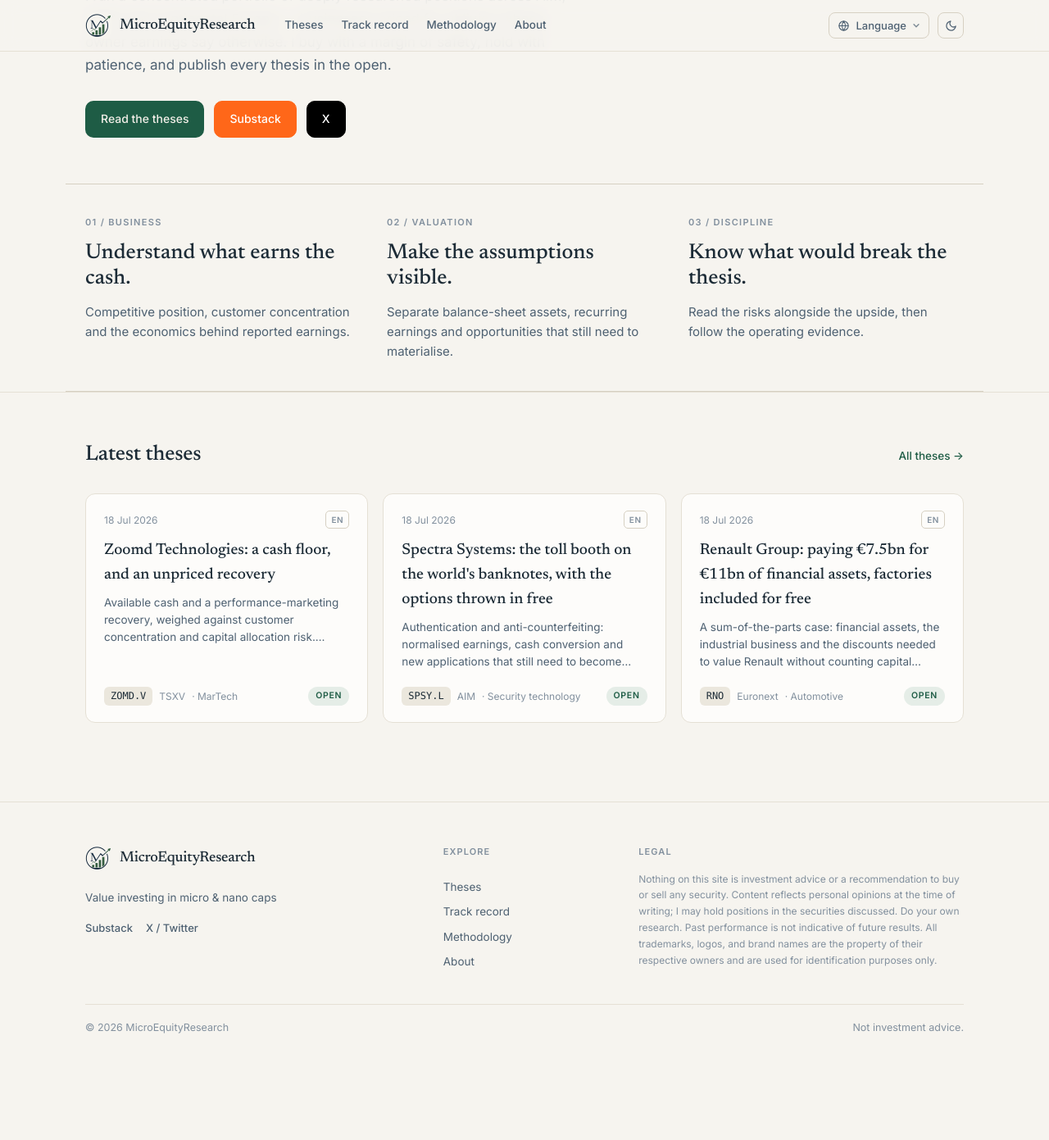
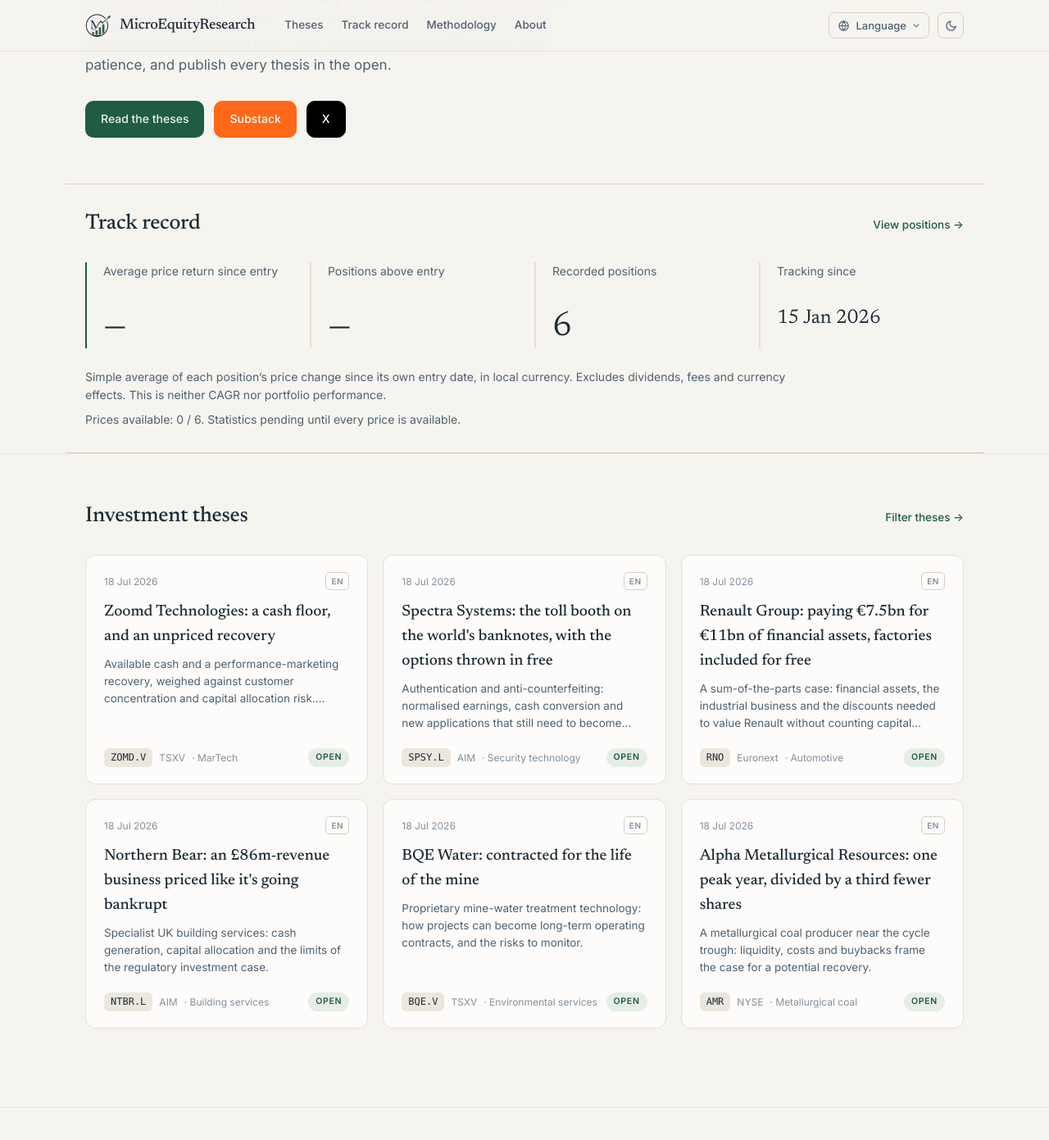
Before and after one commit to trackcmg/micro_cap_invest, a Jekyll site: the page built from index.html, in a window 1280 px wide and 1400 px high, scrolled down 338 px. Shown: the top 1391 px of the window at 82% size. Built offline with Jekyll 4.4.1, drawn with Linux system fonts in a browser that asks for light colours; before the commit the page ends 1628 px from its top, so only the background shows below that; some of the changed lines change nothing that is shown.

Commit message:
Show all homepage theses and add track record statistics

```diff
--- /dev/null
+++ b/_includes/home-stats.html
@@ -0,0 +1,20 @@
+{% assign records = site.data.track_record | sort: 'date' %}
+{% assign first_record = records | first %}
+<section class="home-stats container" aria-labelledby="home-stats-title">
+  <div class="section-head">
+    <h2 class="section-title" id="home-stats-title">Track record</h2>
+    <a class="section-link" href="{{ '/track-record/' | relative_url }}"><span class="lang-es">Ver posiciones →</span><span class="lang-en">View positions →</span></a>
+  </div>
+  <dl class="home-stats-grid">
+    <div><dt><span class="lang-es">Variación media desde la compra</span><span class="lang-en">Average price return since entry</span></dt><dd id="stat-mean">—</dd></div>
+    <div><dt><span class="lang-es">Posiciones en positivo</span><span class="lang-en">Positions above entry</span></dt><dd id="stat-positive">—</dd></div>
+    <div><dt><span class="lang-es">Posiciones registradas</span><span class="lang-en">Recorded positions</span></dt><dd>{{ records.size }}</dd></div>
+    <div><dt><span class="lang-es">Registro desde</span><span class="lang-en">Tracking since</span></dt><dd class="stat-date">{% if first_record %}<time datetime="{{ first_record.date | date: '%Y-%m-%d' }}" data-date="{{ first_record.date | date: '%Y-%m-%d' }}">{{ first_record.date | date: '%d %b %Y' }}</time>{% else %}—{% endif %}</dd></div>
+  </dl>
+  <p class="home-stats-note"><span class="lang-es">Media simple de la variación del precio de cada posición desde su entrada, en su divisa local. Sin dividendos, comisiones ni efecto divisa. No es el CAGR ni la rentabilidad de la cartera.</span><span class="lang-en">Simple average of each position’s price change since its own entry date, in local currency. Excludes dividends, fees and currency effects. This is neither CAGR nor portfolio performance.</span></p>
+  <p class="home-stats-note" id="stats-status" role="status"><span class="lang-es">Consultando cotizaciones…</span><span class="lang-en">Fetching quotes…</span></p>
+  <noscript><p class="home-stats-note"><span class="lang-es">Activa JavaScript para calcular las estadísticas de precios.</span><span class="lang-en">Enable JavaScript to calculate price statistics.</span></p></noscript>
+  <div id="stats-records" hidden>
+    {% for r in records %}<span data-stat-record data-symbol="{{ r.yahoo | default: r.ticker | escape }}" data-entry="{{ r.price | escape }}" data-sale="{{ r.sell_price | escape }}"></span>{% endfor %}
+  </div>
+</section>
--- a/assets/css/main.css
+++ b/assets/css/main.css
@@ -774,3 +774,15 @@
   .thesis-brief { break-inside: avoid; }
   .prose img { break-inside: avoid; }
 }
+
+/* Homepage track-record overview. */
+.home-stats { padding-top: 28px; padding-bottom: 28px; border-block: 1px solid var(--hair-2); }
+.home-stats-grid { display: grid; grid-template-columns: repeat(4, minmax(0, 1fr)); gap: 24px; margin: 24px 0; }
+.home-stats-grid > div { border-left: 2px solid var(--hair); padding-left: 20px; }
+.home-stats-grid > div:first-child { border-color: var(--accent); }
+.home-stats-grid dt { color: var(--ink-2); font-size: 14px; min-height: 44px; }
+.home-stats-grid dd { margin: 10px 0 0; font-family: var(--serif); font-size: clamp(28px, 4vw, 42px); font-variant-numeric: tabular-nums; line-height: 1.2; }
+.home-stats-grid .stat-date { font-size: 24px; }
+.home-stats-note { font-size: 14px; color: var(--ink-2); margin: 8px 0 0; max-width: 900px; }
+@media (max-width: 700px) { .home-stats-grid { grid-template-columns: repeat(2, minmax(0, 1fr)); gap: 24px 16px; } }
+@media (max-width: 380px) { .home-stats-grid { grid-template-columns: 1fr; } .home-stats-grid dt { min-height: 0; } }
--- a/assets/js/home.js
+++ b/assets/js/home.js
@@ -1,31 +1,71 @@
-/* ============================================================
-   home.js — trims "Latest theses" to 3 visible cards
-   ============================================================ */
+/* All theses remain visible after language deduplication.
+   Price statistics use an unweighted average, never portfolio CAGR. */
 (function () {
   'use strict';
-
+  function money(value) {
+    var match = /^(C\$|A\$|\$|€|£)\s*(\d+(?:,\d{3})*(?:\.\d+)?)$/.exec(String(value || '').trim());
+    return match ? { price: Number(match[2].replace(/,/g, '')), currency: { 'C$': 'CAD', 'A$': 'AUD', '$': 'USD', '€': 'EUR', '£': 'GBP' }[match[1]] } : null;
+  }
+  function quote(symbol) {
+    var proxy = document.body.getAttribute('data-price-proxy');
+    if (!proxy) return Promise.reject(new Error('No price source'));
+    var controller = new AbortController();
+    var timer = setTimeout(function () { controller.abort(); }, 15000);
+    var url = 'https://query1.finance.yahoo.com/v8/finance/chart/' + encodeURIComponent(symbol) + '?range=1d&interval=5m';
+    return fetch(proxy + '?url=' + encodeURIComponent(url), { signal: controller.signal })
+      .then(function (response) { if (!response.ok) throw new Error('Quote unavailable'); return response.json(); })
+      .then(function (data) {
+        var result = data && data.chart && data.chart.result && data.chart.result[0];
+        var meta = result && result.meta;
+        if (!meta || typeof meta.regularMarketPrice !== 'number' || !Number.isFinite(meta.regularMarketPrice) || meta.regularMarketPrice <= 0) throw new Error('Invalid price');
+        var price = meta.regularMarketPrice;
+        var currency = meta.currency;
+        if (['GBp', 'GBX', 'GBx'].indexOf(currency) !== -1) { price /= 100; currency = 'GBP'; }
+        if (typeof meta.regularMarketTime !== 'number' || !Number.isFinite(meta.regularMarketTime) || meta.regularMarketTime <= 0 || meta.regularMarketTime * 1000 > Date.now() + 300000) throw new Error('Invalid quote date');
+        return { price: price, currency: currency, time: meta.regularMarketTime * 1000 };
+      }).finally(function () { clearTimeout(timer); });
+  }
   function init() {
-    var list = document.querySelector('#latest-theses [data-thesis-list]');
-    if (!list) { return; }
-
-    /* Show at most 3 visible cards (dedupe may hide some language pairs) */
-    function trimLatest() {
-      var shown = 0;
-      list.querySelectorAll('[data-ticker]').forEach(function (card) {
-        if (card.hasAttribute('data-lang-hidden')) { card.removeAttribute('data-filter-hidden'); return; }
-        shown++;
-        if (shown > 3) { card.setAttribute('data-filter-hidden', ''); }
-        else { card.removeAttribute('data-filter-hidden'); }
-      });
+    var mean = document.getElementById('stat-mean');
+    if (!mean) return;
+    var positive = document.getElementById('stat-positive');
+    var status = document.getElementById('stats-status');
+    var records = Array.from(document.querySelectorAll('[data-stat-record]'));
+    var results = [];
+    var finished = false;
+    function render() {
+      var es = window.CMG.lang() === 'es';
+      var valid = results.filter(function (r) { return r !== null; });
+      var complete = finished && records.length > 0 && valid.length === records.length;
+      mean.textContent = '—';
+      mean.classList.remove('pos', 'neg');
+      positive.textContent = '—';
+      if (complete) {
+        var average = valid.reduce(function (sum, r) { return sum + r.change; }, 0) / valid.length;
+        mean.textContent = new Intl.NumberFormat(es ? 'es-ES' : 'en-GB', { style: 'percent', minimumFractionDigits: 1, maximumFractionDigits: 1, signDisplay: 'exceptZero' }).format(average);
+        if (average !== 0) mean.classList.add(average > 0 ? 'pos' : 'neg');
+        positive.textContent = valid.filter(function (r) { return r.change > 0; }).length + ' / ' + records.length;
+      }
+      if (!finished) { status.textContent = es ? 'Consultando cotizaciones…' : 'Fetching quotes…'; return; }
+      status.textContent = (es ? 'Precios disponibles: ' : 'Prices available: ') + valid.length + ' / ' + records.length + '. ';
+      if (!complete) status.textContent += es ? 'Estadísticas pendientes hasta disponer de todos los precios.' : 'Statistics pending until every price is available.';
+      var times = valid.filter(function (r) { return r.time; }).map(function (r) { return r.time; });
+      if (times.length) status.textContent += (es ? ' Cotización más antigua: ' : ' Oldest quote: ') + new Intl.DateTimeFormat(es ? 'es-ES' : 'en-GB', { dateStyle: 'medium', timeStyle: 'short' }).format(new Date(Math.min.apply(null, times))) + (es ? '. Los precios pueden ir con retraso.' : '. Prices may be delayed.');
     }
-
-    trimLatest();
-    document.addEventListener('cmg:lang', trimLatest);
+    document.addEventListener('cmg:lang', render);
+    render();
+    Promise.all(records.map(function (record) {
+      var entry = money(record.getAttribute('data-entry'));
+      var saleText = record.getAttribute('data-sale');
+      if (!entry || entry.price <= 0) return Promise.resolve(null);
+      var sale = money(saleText);
+      var latest = saleText ? (sale ? Promise.resolve(sale) : Promise.reject(new Error('Invalid sale'))) : quote(record.getAttribute('data-symbol'));
+      return latest.then(function (value) {
+        if (entry.currency !== value.currency) throw new Error('Currency mismatch');
+        return { change: value.price / entry.price - 1, time: value.time || null };
+      }).catch(function () { return null; });
+    })).then(function (values) { results = values; finished = true; render(); });
   }
-
-  if (document.readyState === 'loading') {
-    document.addEventListener('DOMContentLoaded', init);
-  } else {
-    init();
-  }
+  if (document.readyState === 'loading') document.addEventListener('DOMContentLoaded', init);
+  else init();
 })();
--- a/assets/js/site.js
+++ b/assets/js/site.js
@@ -20,8 +20,8 @@
       'footer.notadvice': 'Not investment advice.',
       'home.eyebrow': 'Independent value investor',
       'home.cta': 'Read the theses',
-      'home.latest': 'Latest theses',
-      'home.viewall': 'All theses →',
+      'home.latest': 'Investment theses',
+      'home.viewall': 'Filter theses →',
       'arch.none': 'No theses published yet. The first write-ups are on their way.',
       'arch.nomatch': 'No theses match the selected filters.',
       'filters.market_all': 'All markets',
@@ -65,8 +65,8 @@
       'footer.notadvice': 'No es una recomendación de inversión.',
       'home.eyebrow': 'Inversor value independiente',
       'home.cta': 'Leer las tesis',
-      'home.latest': 'Últimas tesis',
-      'home.viewall': 'Todas las tesis →',
+      'home.latest': 'Tesis de inversión',
+      'home.viewall': 'Filtrar tesis →',
       'arch.none': 'Aún no hay tesis publicadas. Los primeros análisis están en camino.',
       'arch.nomatch': 'Ninguna tesis coincide con los filtros seleccionados.',
       'filters.market_all': 'Todos los mercados',
--- a/index.html
+++ b/index.html
@@ -4,7 +4,6 @@
 permalink: /
 page_js: /assets/js/home.js
 ---
-{% comment %} Portfolio stats strip removed with the Portfolio section. {% endcomment %}
 <section class="hero">
   <div class="container">
     <p class="eyebrow" data-i18n="home.eyebrow">Independent value investor</p>
@@ -29,17 +28,13 @@
   </div>
 </section>
 
-<section class="research-intro container" aria-label="Research approach">
-  <div><span class="eyebrow">01 / <span class="lang-en">Business</span><span class="lang-es">Negocio</span></span><h2><span class="lang-en">Understand what earns the cash.</span><span class="lang-es">Entender de dónde sale la caja.</span></h2><p><span class="lang-en">Competitive position, customer concentration and the economics behind reported earnings.</span><span class="lang-es">Posición competitiva, concentración de clientes y economía del negocio detrás del beneficio contable.</span></p></div>
-  <div><span class="eyebrow">02 / <span class="lang-en">Valuation</span><span class="lang-es">Valoración</span></span><h2><span class="lang-en">Make the assumptions visible.</span><span class="lang-es">Hacer visibles las hipótesis.</span></h2><p><span class="lang-en">Separate balance-sheet assets, recurring earnings and opportunities that still need to materialise.</span><span class="lang-es">Separar los activos del balance, el beneficio recurrente y las oportunidades que aún deben materializarse.</span></p></div>
-  <div><span class="eyebrow">03 / <span class="lang-en">Discipline</span><span class="lang-es">Disciplina</span></span><h2><span class="lang-en">Know what would break the thesis.</span><span class="lang-es">Saber qué invalidaría la tesis.</span></h2><p><span class="lang-en">Read the risks alongside the upside, then follow the operating evidence.</span><span class="lang-es">Leer los riesgos junto al potencial de revalorización y contrastar la tesis con los resultados.</span></p></div>
-</section>
+{% include home-stats.html %}
 
 <section class="section section-top" id="latest-theses">
   <div class="container">
     <div class="section-head">
-      <h2 class="section-title" data-i18n="home.latest">Latest theses</h2>
-      <a class="section-link" href="{{ '/theses/' | relative_url }}" data-i18n="home.viewall">All theses →</a>
+      <h2 class="section-title" data-i18n="home.latest">Investment theses</h2>
+      <a class="section-link" href="{{ '/theses/' | relative_url }}" data-i18n="home.viewall">Filter theses →</a>
     </div>
     {% assign all = site.theses_en | concat: site.theses_es %}
     {% if all.size > 0 %}
@@ -47,7 +42,7 @@
     {% comment %}
       No Liquid limit here: both language versions must reach the DOM so the
       client-side dedupe can pick the right one per language. site.js hides one
-      of each pair, home.js then trims the list to 3 visible cards.
+      of each pair. All theses remain visible in the selected language.
     {% endcomment %}
     <div class="card-grid" data-thesis-list>
       {% for t in latest %}{% include thesis-card.html thesis=t %}{% endfor %}
```
